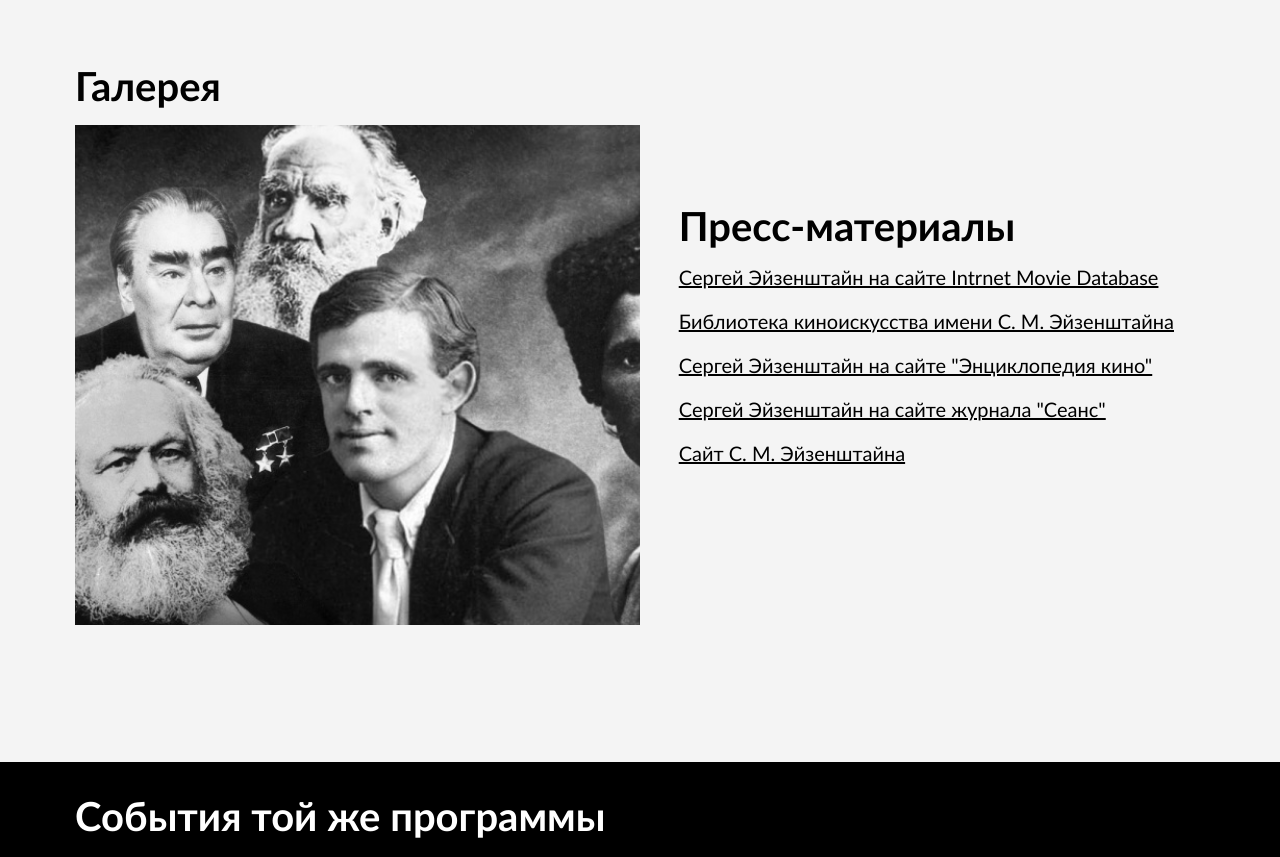
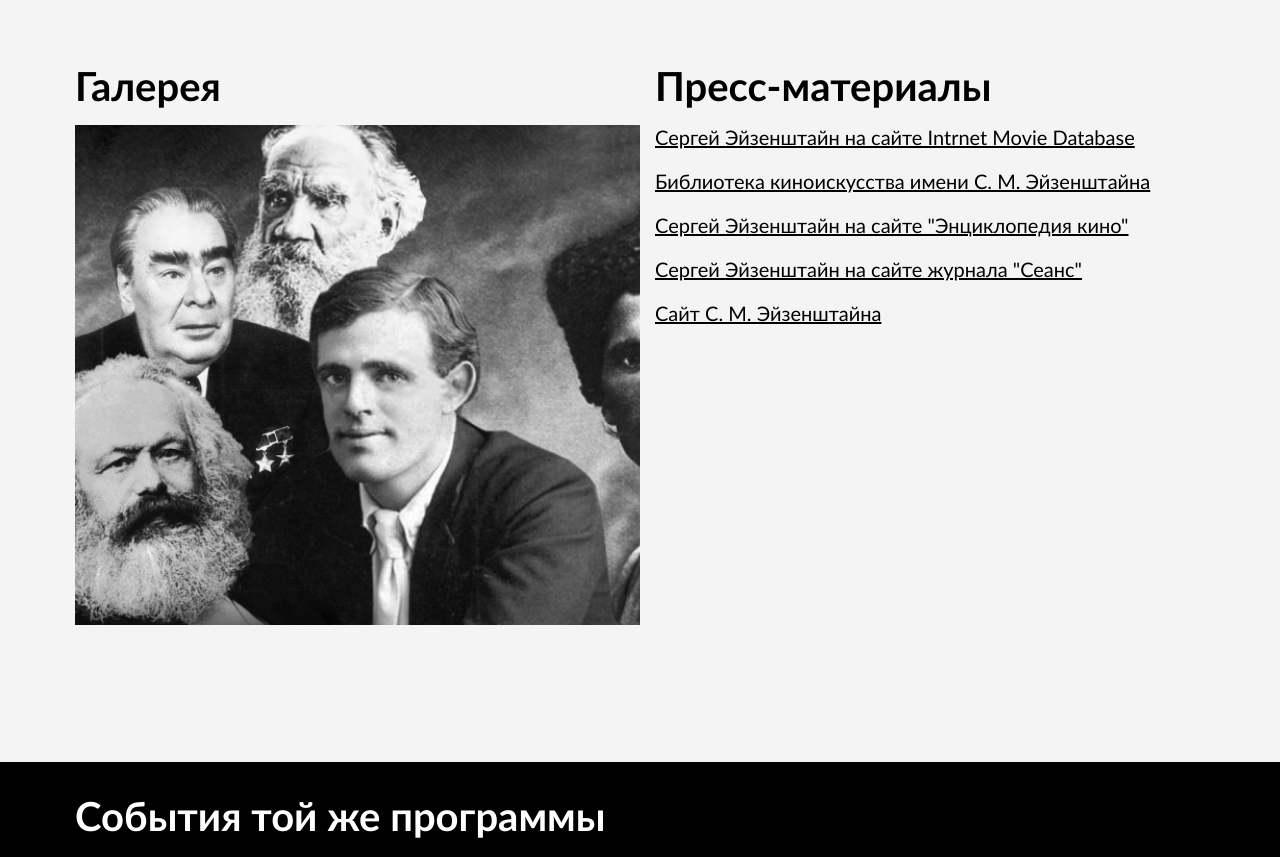
Before and after one commit to NineOfDiamonds/Movie_Back_To_The_Future, a plain HTML site: page index.html in a window 1280 px wide. Shown: the part 1729-2586 px from the top of the page. Drawn offline with Linux system fonts and the light colour scheme.

Commit message:
Fixed some bugs

```diff
--- a/assets/css/style.css
+++ b/assets/css/style.css
@@ -38,7 +38,7 @@ h2 {
 	margin: 0 auto;
 }
 
-.desc .container, .desc__header, .desc__place, .desc__time, .desc__position, .desc__ticket, .materials__container {
+.desc .container, .desc__header, .desc__place, .desc__time, .desc__position, .desc__ticket {
 	display: flex;
 	align-items: center;
 	justify-content: space-between;
```
